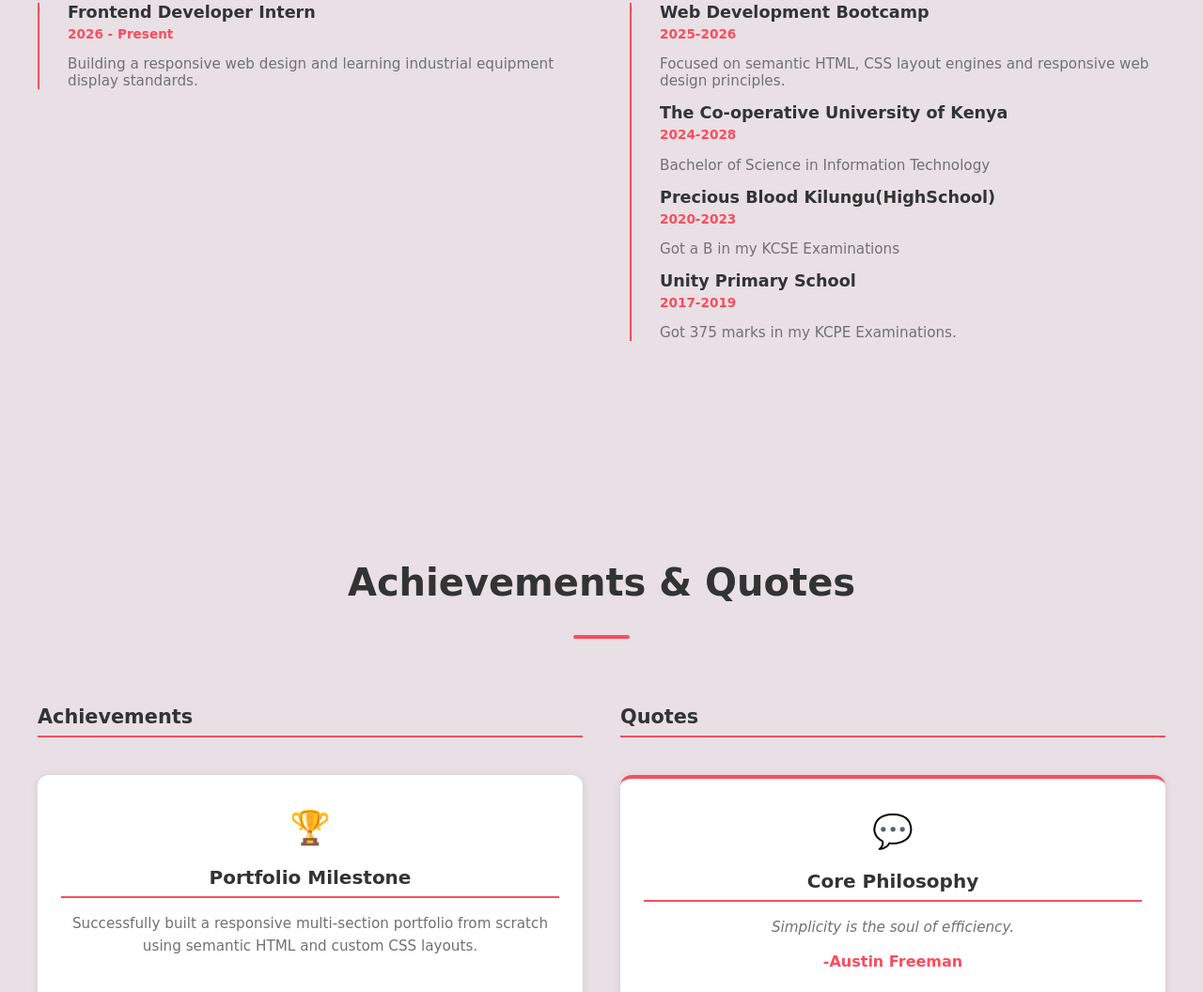
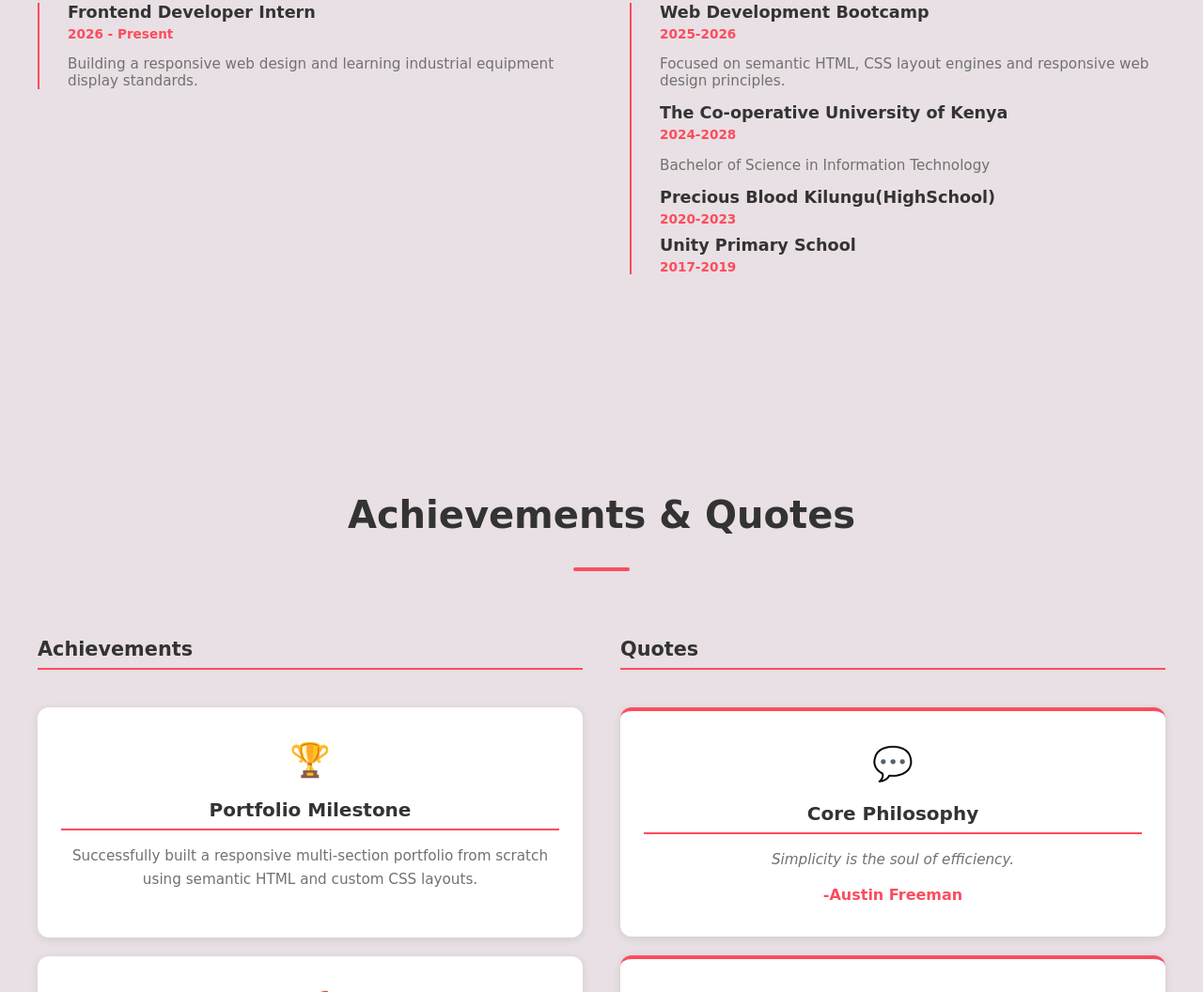
Before and after one commit to jemy52/portfolio-copy1, a plain HTML site: page index.html in a window 1280 px wide. Shown: the part 3741-4797 px from the top of the page at 94% size. Drawn offline with nearby package versions, Linux system fonts and the light colour scheme.

Commit message:
Update index.html

```diff
--- a/index.html
+++ b/index.html
@@ -231,11 +231,11 @@
 
                             <h4>Precious Blood Kilungu(HighSchool)</h4>
                             <span class="date">2020-2023</span>
-                            <p>Got a B in my KCSE Examinations</p>
+
 
                             <h4>Unity Primary School</h4>
                             <span class="date">2017-2019</span>
-                            <p>Got 375 marks in my KCPE Examinations.</p>
+
 
                         </div>
                     </div>
```
